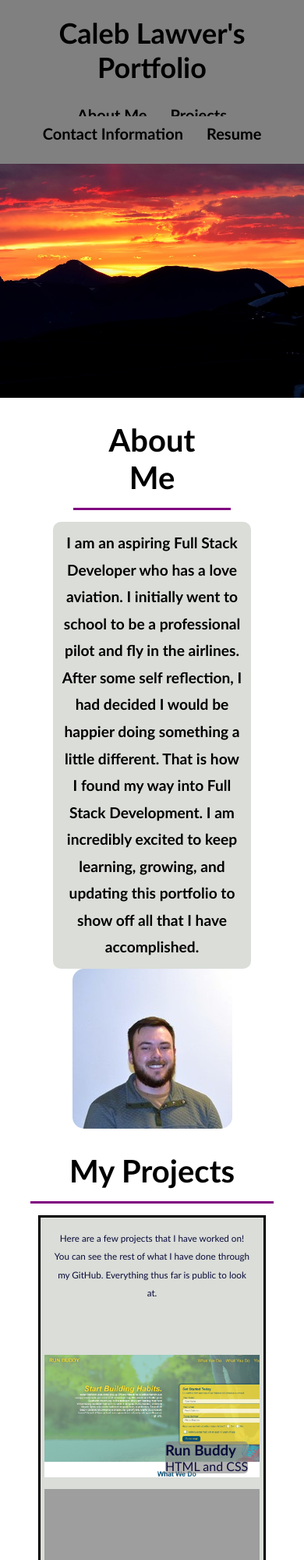
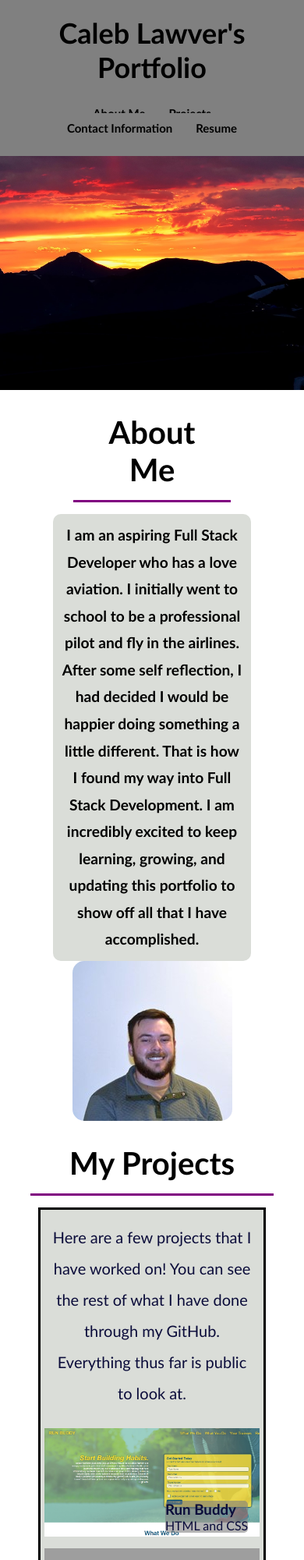
Before and after one commit to CalebLawver/Portfolio, a plain HTML site: page index.html in a window 390 px wide. Shown: the top 2000 px of the page at 78% size. Drawn offline with Linux system fonts and the light colour scheme; grey boxes are pictures that could not be loaded.

Commit message:
Update style.css

```diff
--- a/assets/css/style.css
+++ b/assets/css/style.css
@@ -265,7 +265,7 @@ header nav ul li a:hover {
     }
 
     header nav ul li a {
-      font-size: 20px;
+      font-size: 15px;
     }
 
     .contacts h3 a {
@@ -304,7 +304,7 @@ header nav ul li a:hover {
 
     .proj-desc {
         border-right: none;
-        font-size: 3vw;
+        font-size: 20px;
         text-align: center;
     }
 
```
